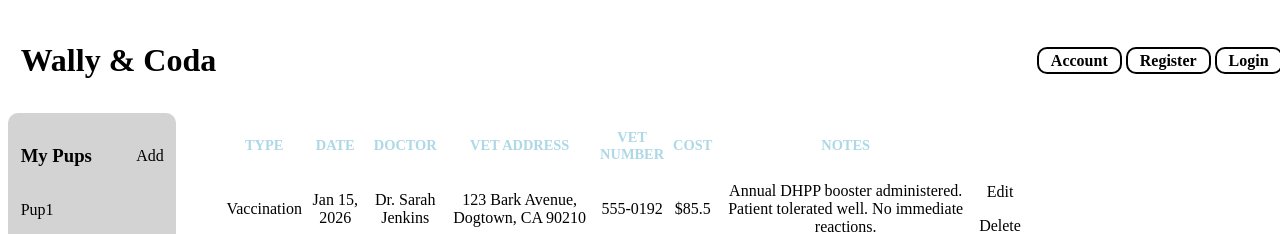
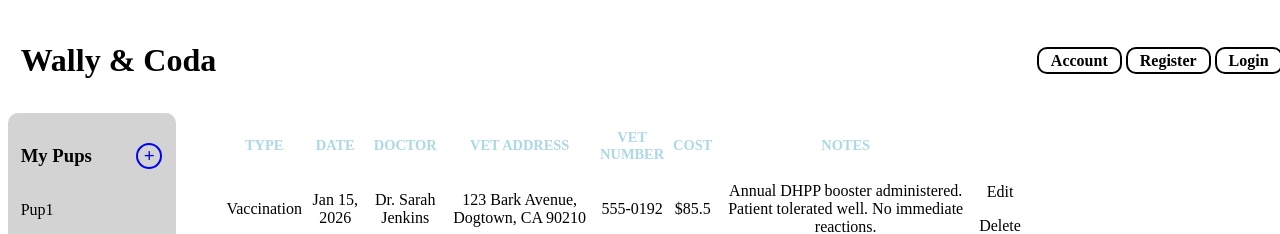
Before and after one commit to josquinlarsen/w-c-new, a React (Vite) app in the folder app/: page /home in a window 1280 px wide. Shown: the top 234 px of the page. Built offline with nearby package versions, Linux system fonts and the light colour scheme.

Commit message:
flesh out pupform

```diff
--- a/app/src/App.css
+++ b/app/src/App.css
@@ -63,6 +63,18 @@ nav a {
     display: flex;
     align-items: center;
     justify-content: space-between;
+}
+
+.mini-menu a {
+    /* change to icon */
+    text-decoration: none;
+    font-weight: 700;
+    font-size:larger;
+    color:blue;
+    border: 2px solid blue;
+    border-radius: 25px;
+    padding: 0 4%;
+    margin: 1%;
 }
 
 button { cursor: pointer;}
--- a/app/src/App.tsx
+++ b/app/src/App.tsx
@@ -13,6 +13,7 @@ import ProtectedRoute from './components/ProtectedRoute';
 import Dashboard from './components/Dashboard';
 import Login from './pages/user/Login';
 import Register from './pages/user/Register';
+import PupForm from './pages/pups/PupForm';
 
 const testUser = { username: "Test", email: "email@email.com", first_name: "Test", last_name: "User", password1: "", password2: ""}
 
@@ -26,7 +27,9 @@ function App() {
         {/* public routes */}
         <Route path="register" element={<Register/>}/>
         <Route path="login" element={<Login/>}/>
+
         <Route path="home" element={<Dashboard />}/>
+        <Route path="addPup" element = {<PupForm httpType={"post"} title={"Add Pup"}/>} />
 
         <Route element={<ProtectedRoute />}>
           {/* private routes */}
--- a/app/src/components/Sidebar.tsx
+++ b/app/src/components/Sidebar.tsx
@@ -1,3 +1,5 @@
+import { Link } from "react-router-dom";
+
 const Sidebar = () => {
 
     const pups : Array<String> = ["Pup1", "Pup2", "Pup3"];
@@ -7,7 +9,7 @@ const Sidebar = () => {
         <div className="sidebar">
             <div className="mini-menu">
                 <h3>My Pups</h3>
-                <a>Add</a>
+                <Link to="/addPup" >+</Link>
             </div>
             { pups?.map(
                 pup => (
--- /dev/null
+++ b/app/src/pages/pups/PupForm.tsx
@@ -0,0 +1,26 @@
+import { useNavigate } from "react-router-dom";
+import Form from "../../components/Form";
+
+import { PUP, PUP_FORM } from "../../utilities/FormFields";
+
+interface PupFormProps {
+    httpType: string;
+    title:string;
+}
+
+const PupForm = ({httpType, title}: PupFormProps) => {
+    const navigate = useNavigate();
+    return(
+        <Form
+            initialData={PUP}
+            httpType={httpType}
+            onSubmit={console.log('added!')}
+            onCancel={() => navigate('/home')}
+            // onChange={}
+            formFields={PUP_FORM}
+            title={title}
+        />
+    );
+}
+
+export default PupForm;
--- a/app/src/types/form.ts
+++ b/app/src/types/form.ts
@@ -12,9 +12,11 @@ export interface InputFormData {
     [key: string] : any;
 }
 
+export type HttpOptions = "post" | "put" | "patch";
+
 export interface InputFormProps<T extends Record<string, any>> {
     initialData: T;
-    httpType: "post" | "put" | "patch";
+    httpType: string;
     onSubmit: (data: T) => void | Promise<void>; //e: SubmitEvent<HTMLFormElement
     onCancel?: () => void;
     formFields: FormField[];
```
Also changed, not shown: app/src/components/Dashboard.tsx (+1 -14 lines).
